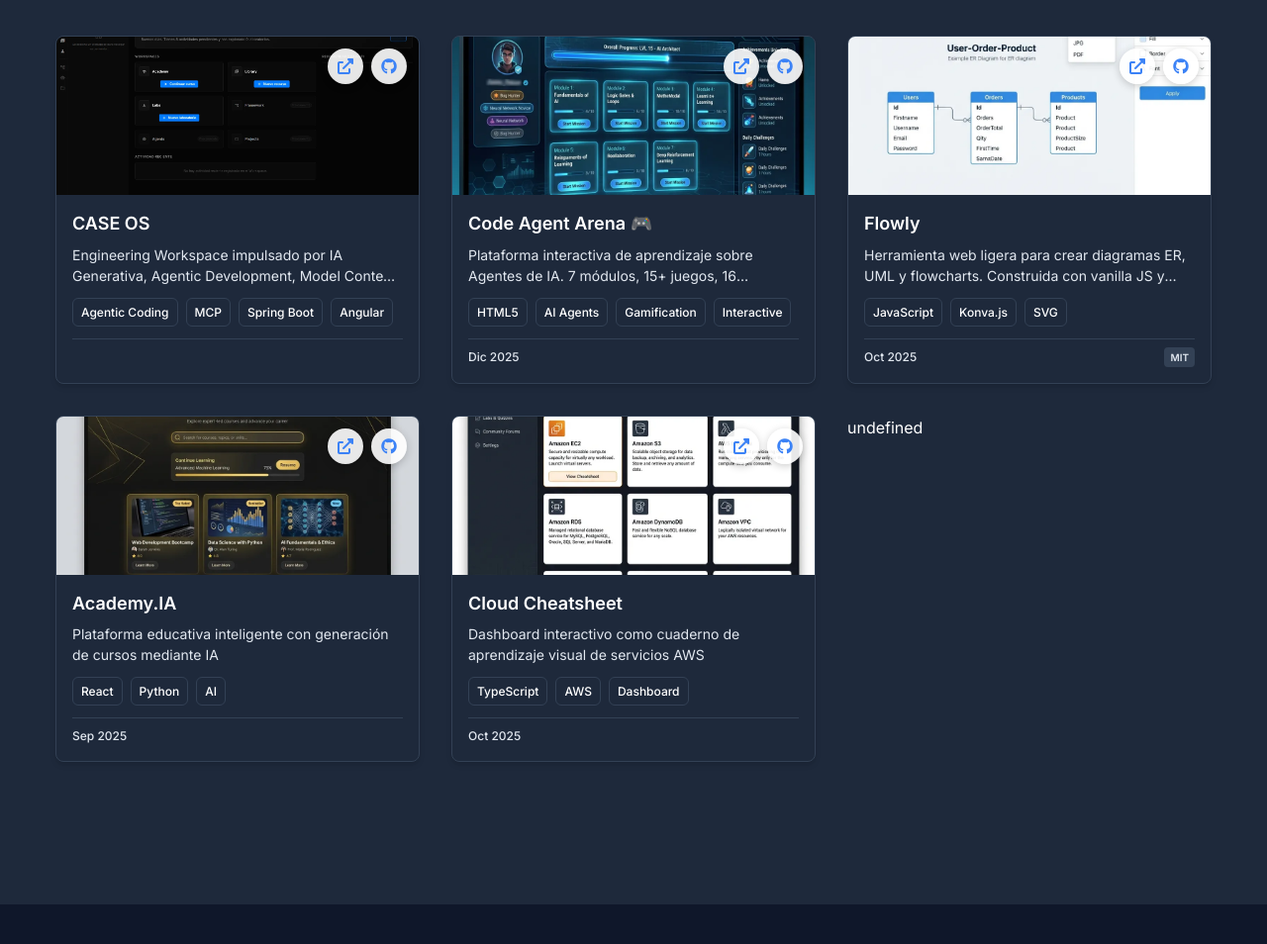
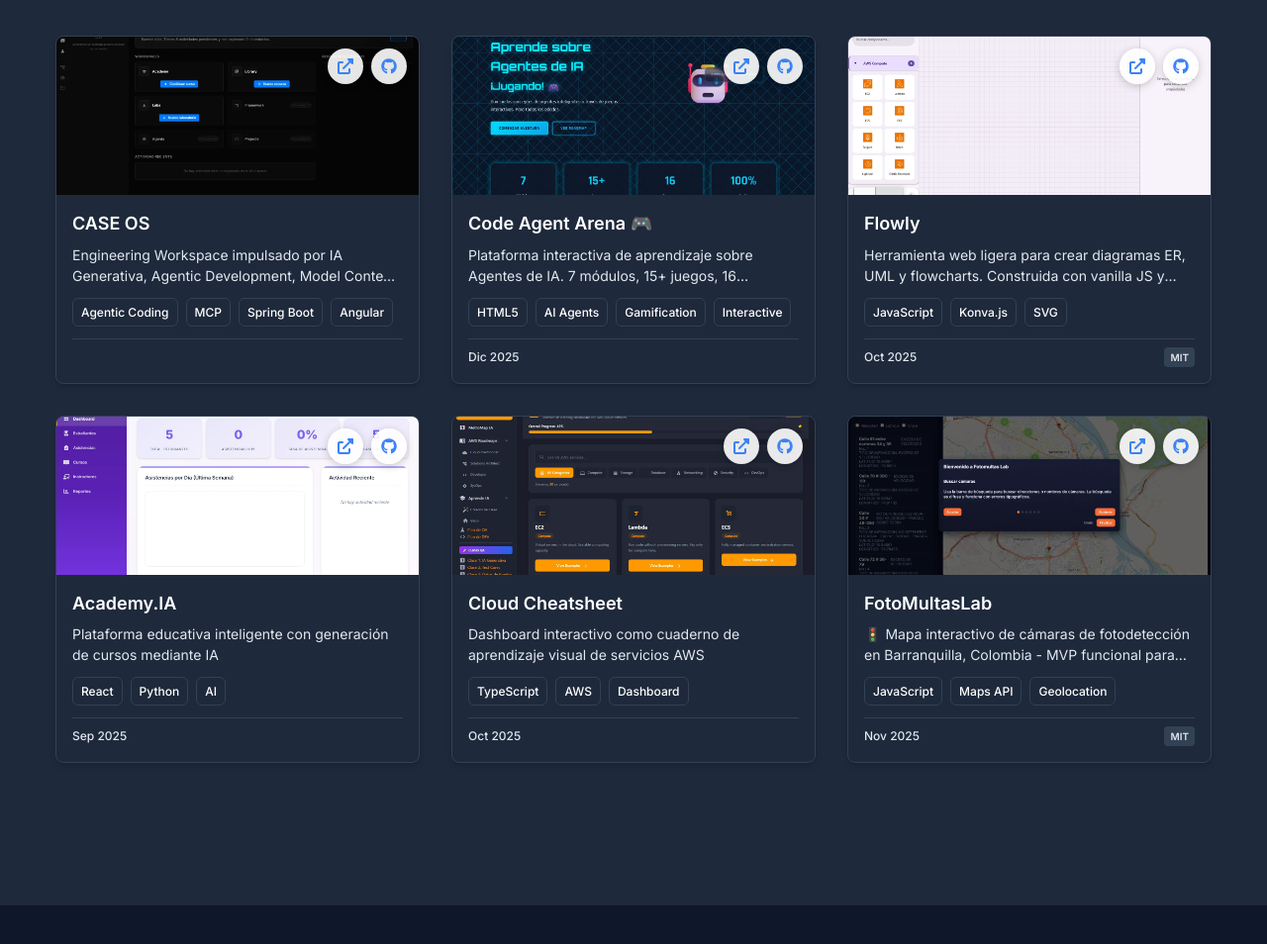
Before and after one commit to YamiCueto/yamicueto.github.io, a website: page index.html in a window 1280 px wide. Shown: the part 3266-4220 px from the top of the page at 99% size. Drawn offline with nearby package versions, Linux system fonts and the light colour scheme; no server answers.

Commit message:
feat: update project asset paths and add FotoMultasLab to portfolio gallery

```diff
--- a/index.html
+++ b/index.html
@@ -489,11 +489,12 @@
 				</div>
 
 
+
 <!-- Code Agent Arena -->
 				<div class="project-card" data-category="ai">
 					<div class="project-image">
 						<picture>
-							<source srcset="assets/code-agent-arena.webp" type="image/webp">
+							<source srcset="assets/project-captures/code-agent-arena-demo.webp" type="image/webp">
 							<img class="project-image-real" src="assets/code-agent-arena.png" alt="Code Agent Arena Dashboard" loading="lazy" width="1024" height="1024">
 						</picture>
 						<div class="project-overlay">
@@ -533,7 +534,7 @@
 				<div class="project-card" data-category="web">
 					<div class="project-image">
 						<picture>
-							<source srcset="assets/flowly.webp" type="image/webp">
+							<source srcset="assets/project-captures/flowly-demo.webp" type="image/webp">
 							<img class="project-image-real" src="assets/flowly.png" alt="Flowly Diagram Tool" loading="lazy" width="1024" height="1024">
 						</picture>
 						<div class="project-overlay">
@@ -566,13 +567,11 @@
 				</div>
 
 
-
-
 <!-- Academy.IA -->
 				<div class="project-card" data-category="education ai web">
 					<div class="project-image">
 						<picture>
-							<source srcset="assets/academy-ia.webp" type="image/webp">
+							<source srcset="assets/project-captures/academy-ia-demo.webp" type="image/webp">
 							<img class="project-image-real" src="assets/academy-ia.png" alt="Academy.IA Platform" loading="lazy" width="1024" height="1024">
 						</picture>
 						<div class="project-overlay">
@@ -610,7 +609,7 @@
 				<div class="project-card" data-category="web">
 					<div class="project-image">
 						<picture>
-							<source srcset="assets/cloud-cheatsheet.webp" type="image/webp">
+							<source srcset="assets/project-captures/cloud-cheatsheet-demo.webp" type="image/webp">
 							<img class="project-image-real" src="assets/cloud-cheatsheet.png" alt="Cloud Cheatsheet Dashboard" loading="lazy" width="1024" height="1024">
 						</picture>
 						<div class="project-overlay">
@@ -644,7 +643,45 @@
 				</div>
 
 
-undefined
+<!-- FotoMultasLab -->
+				<div class="project-card" data-category="web">
+					<div class="project-image">
+						<picture>
+							<source srcset="assets/project-captures/fotomultaslab-demo.webp" type="image/webp">
+							<img class="project-image-real" src="assets/fotomultaslab.png" alt="FotoMultasLab Map Interface" loading="lazy" width="1024" height="1024">
+						</picture>
+						<div class="project-overlay">
+							<div class="project-links">
+								<a rel="noopener noreferrer" title="FotoMultasLab demo"
+									href="https://yamicueto.github.io/fotomultaslab/" target="_blank"
+									class="project-link">
+									<i class="fas fa-external-link-alt"></i>
+								</a>
+								<a rel="noopener noreferrer" title="FotoMultasLab repository"
+									href="https://github.com/YamiCueto/fotomultaslab" target="_blank"
+									class="project-link">
+									<i class="fab fa-github"></i>
+								</a>
+							</div>
+						</div>
+					</div>
+					<div class="project-content">
+						<h3 class="project-title">FotoMultasLab</h3>
+						<p class="project-description">🚦 Mapa interactivo de cámaras de fotodetección en
+							Barranquilla, Colombia - MVP funcional para ubicar fotomultas</p>
+						<div class="project-tech">
+							<span class="tech-tag">JavaScript</span>
+							<span class="tech-tag">Maps API</span>
+							<span class="tech-tag">Geolocation</span>
+						</div>
+						<div class="project-meta">
+							<span class="project-date">Nov 2025</span>
+							<span class="project-license">MIT</span>
+						</div>
+					</div>
+				</div>
+
+
 			</div><!-- End projects-grid -->
 
 			<div class="projects-view-more">
```
